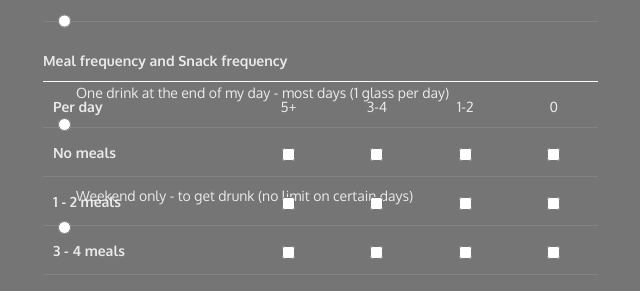
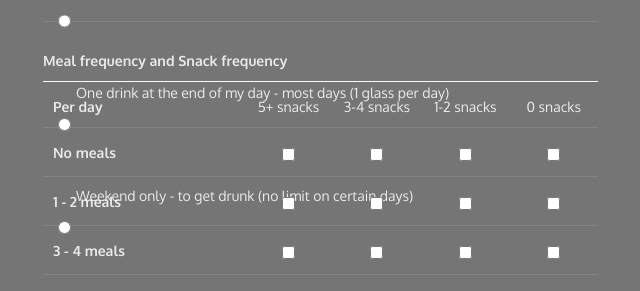
Before and after one commit to MCooke/frontlinefit, a Jekyll site: the page built from biosig.html, in a window 1280 px wide and 900 px high, scrolled down 3780 px. Shown: the part 162-453 px from the top of the window, without its empty margins (612-1252 px from the left). Built offline with Jekyll 4.4.1, drawn with Linux system fonts in a browser that asks for light colours; nearby versions of some CDN libraries.

Commit message:
Fix broken answers

```diff
--- a/biosig.html
+++ b/biosig.html
@@ -272,10 +272,10 @@ title: Product Template
 					</div>
 					<div class="table-row">
 						<span class="table-cell table-cell_header">Per day</span>
-						<span class="table-cell">5+</span>
-						<span class="table-cell">3-4</span>
-						<span class="table-cell">1-2</span>
-						<span class="table-cell">0</span>
+						<span class="table-cell">5+ snacks</span>
+						<span class="table-cell">3-4 snacks</span>
+						<span class="table-cell">1-2 snacks</span>
+						<span class="table-cell">0 snacks</span>
 					</div>
 					<div class="table-row">
 						<span class="table-cell table-cell_header">No meals</span>
--- a/src/scripts/general.js
+++ b/src/scripts/general.js
@@ -27,6 +27,8 @@ var getContent = function( ) {
 		var $this = givenAnswers[i];
 		// Save the question so we can check for pairs
 		previousQuestions[ $this ] = true;
+
+		if ( window.bioSigData.answers[ $this ] ) {
 
 			// If we have a section content, then display a start to the header
 			if ( window.bioSigData.answers[ $this ].sectionContent ) {
@@ -70,6 +72,8 @@ var getContent = function( ) {
 
 		}
 
+	}
+
 	$( 'form' ).hide();
 	$( '#do-bioSigOutput' ).html( answers );
 
```
Also changed, not shown: js/general.min.js, 3 other files. Lines whose indentation alone changed are shown as unchanged.
